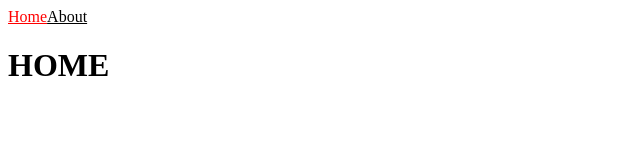
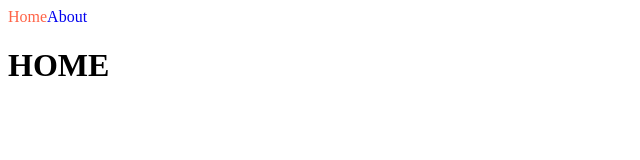
Before and after one commit to ICE0208/nextjs-intro, a Next.js app: page / in a window 1280 px wide. Shown: the top 160 px of the page, without its empty margins (0-640 px from the left). Built offline with nearby package versions, Linux system fonts and the light colour scheme.

Commit message:
(#1.4) CSS Modules

```diff
--- a/src/components/NavBar.js
+++ b/src/components/NavBar.js
@@ -1,5 +1,6 @@
 import Link from "next/link";
 import { useRouter } from "next/router";
+import styles from "./Navbar.module.css";
 
 export default function NavBar() {
   const router = useRouter();
@@ -7,13 +8,17 @@ export default function NavBar() {
   return (
     <nav>
       <Link
-        style={{ color: router.pathname === "/" ? "red" : "black" }}
+        className={`${router.pathname === "/" ? styles.active : ""} ${
+          styles.link
+        }`}
         href="/"
       >
         Home
       </Link>
       <Link
-        style={{ color: router.pathname === "/about" ? "red" : "black" }}
+        className={`${router.pathname === "/about" ? styles.active : ""} ${
+          styles.link
+        }`}
         href="/about"
       >
         About
--- /dev/null
+++ b/src/components/Navbar.module.css
@@ -0,0 +1,7 @@
+.active {
+  color: tomato;
+}
+
+.link {
+  text-decoration: none;
+}
```
